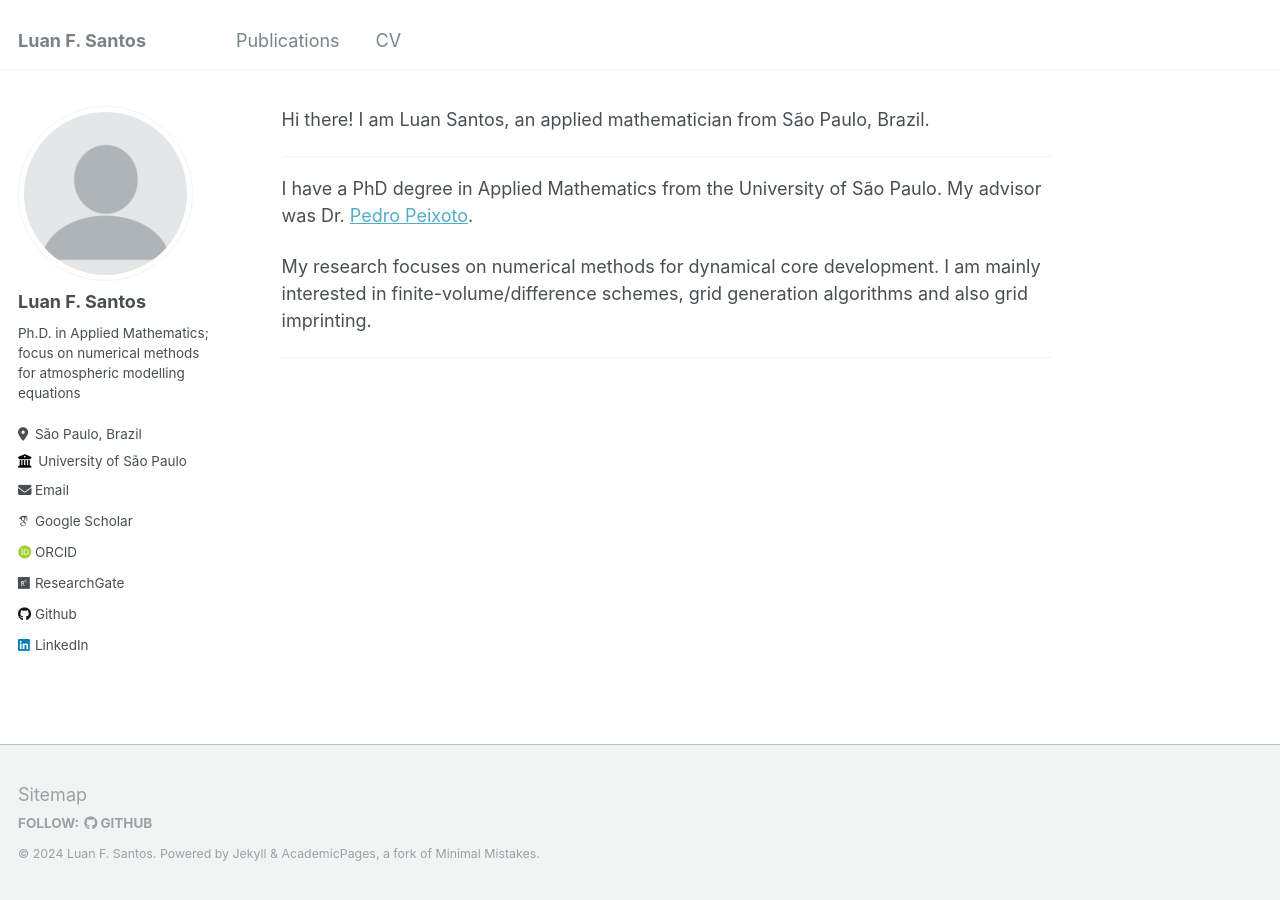
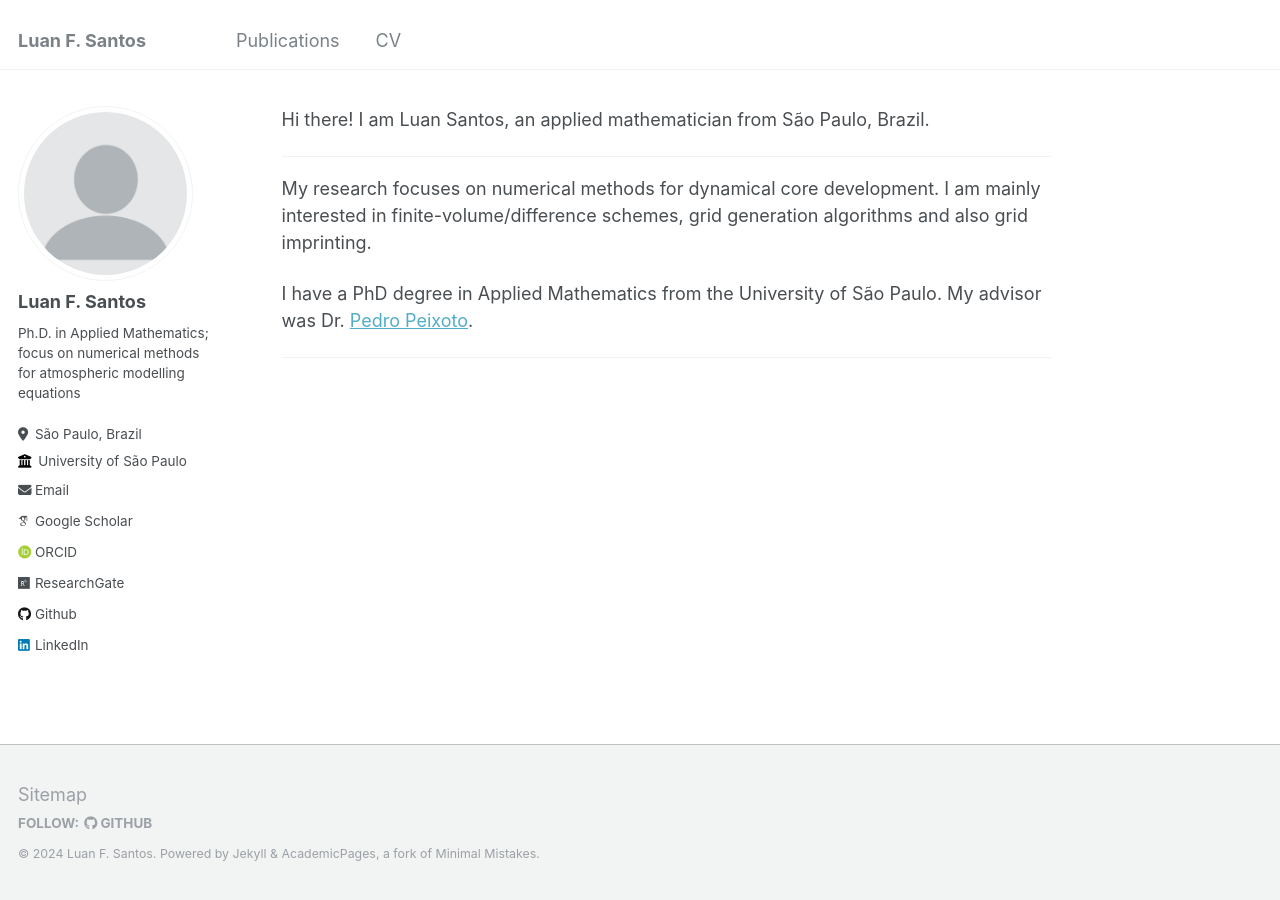
Before and after one commit to luanfs/luanfs.github.io, a Jekyll site: the page built from _pages/about.md, in a window 1280 px wide. Built offline with Jekyll 4.4.1, drawn with Linux system fonts in a browser that asks for light colours; some web fonts are replaced.

```diff
--- a/_pages/about.md
+++ b/_pages/about.md
@@ -11,10 +11,11 @@ Hi there! I am Luan Santos, an applied mathematician from São Paulo, Brazil.
 
 ------
 
-I have a PhD degree in Applied Mathematics from the University of São Paulo.
-My advisor was Dr. [Pedro Peixoto](https://www.ime.usp.br/~pedrosp/).
 
 My research focuses on numerical methods for dynamical core development.
 I am mainly interested in finite-volume/difference schemes, grid generation algorithms and also grid imprinting.
 
+I have a PhD degree in Applied Mathematics from the University of São Paulo.
+My advisor was Dr. [Pedro Peixoto](https://www.ime.usp.br/~pedrosp/).
+
 ------
```
